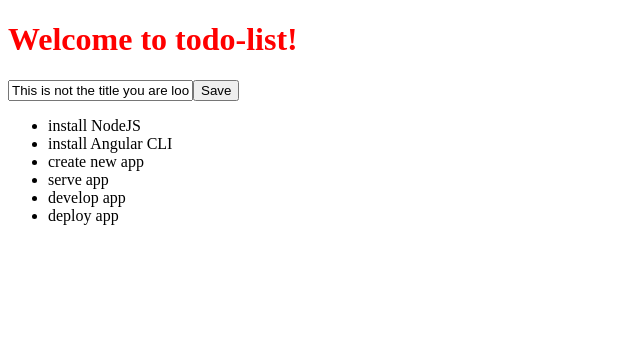
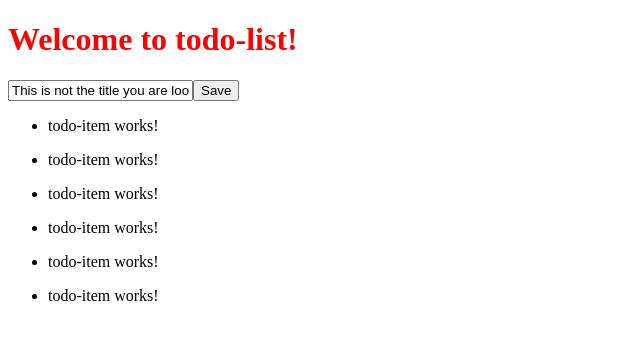
Before and after one commit to eleonorarocchi/ng-girls-todo-list, an Angular app: page / in a window 1280 px wide. Shown: the top 340 px of the page, without its empty margins (0-640 px from the left). Built offline with nearby package versions, Linux system fonts and the light colour scheme.

Commit message:
aggiunto item

```diff
--- a/src/app/app.component.html
+++ b/src/app/app.component.html
@@ -4,6 +4,6 @@
 <app-input-button-unit></app-input-button-unit>
 <ul>
   <li *ngFor="let todoItem of todoList">
-    {{ todoItem.title }}
+    <app-todo-item [item]="todoItem"></app-todo-item>
   </li>
 </ul>
--- a/src/app/app.module.ts
+++ b/src/app/app.module.ts
@@ -3,11 +3,13 @@
 
 import { AppComponent } from './app.component';
 import { InputButtonUnitComponent } from './input-button-unit/input-button-unit.component';
+import { TodoItemComponent } from './todo-item/todo-item.component';
 
 @NgModule({
   declarations: [
     AppComponent,
-    InputButtonUnitComponent
+    InputButtonUnitComponent,
+    TodoItemComponent
   ],
   imports: [
     BrowserModule
--- /dev/null
+++ b/src/app/todo-item/todo-item.component.html
@@ -0,0 +1 @@
+<p>todo-item works!</p>
--- /dev/null
+++ b/src/app/todo-item/todo-item.component.ts
@@ -0,0 +1,15 @@
+import { Component, Input, OnInit } from '@angular/core';
+
+@Component({
+  selector: 'app-todo-item',
+  templateUrl: './todo-item.component.html',
+  styleUrls: ['./todo-item.component.scss']
+})
+export class TodoItemComponent implements OnInit {
+  @Input() item;
+  constructor() { }
+
+  ngOnInit(): void {
+  }
+
+}
```
Also changed, not shown: src/app/todo-item/todo-item.component.scss (added), 1 other file (tests, documents, lock files or other folders).
